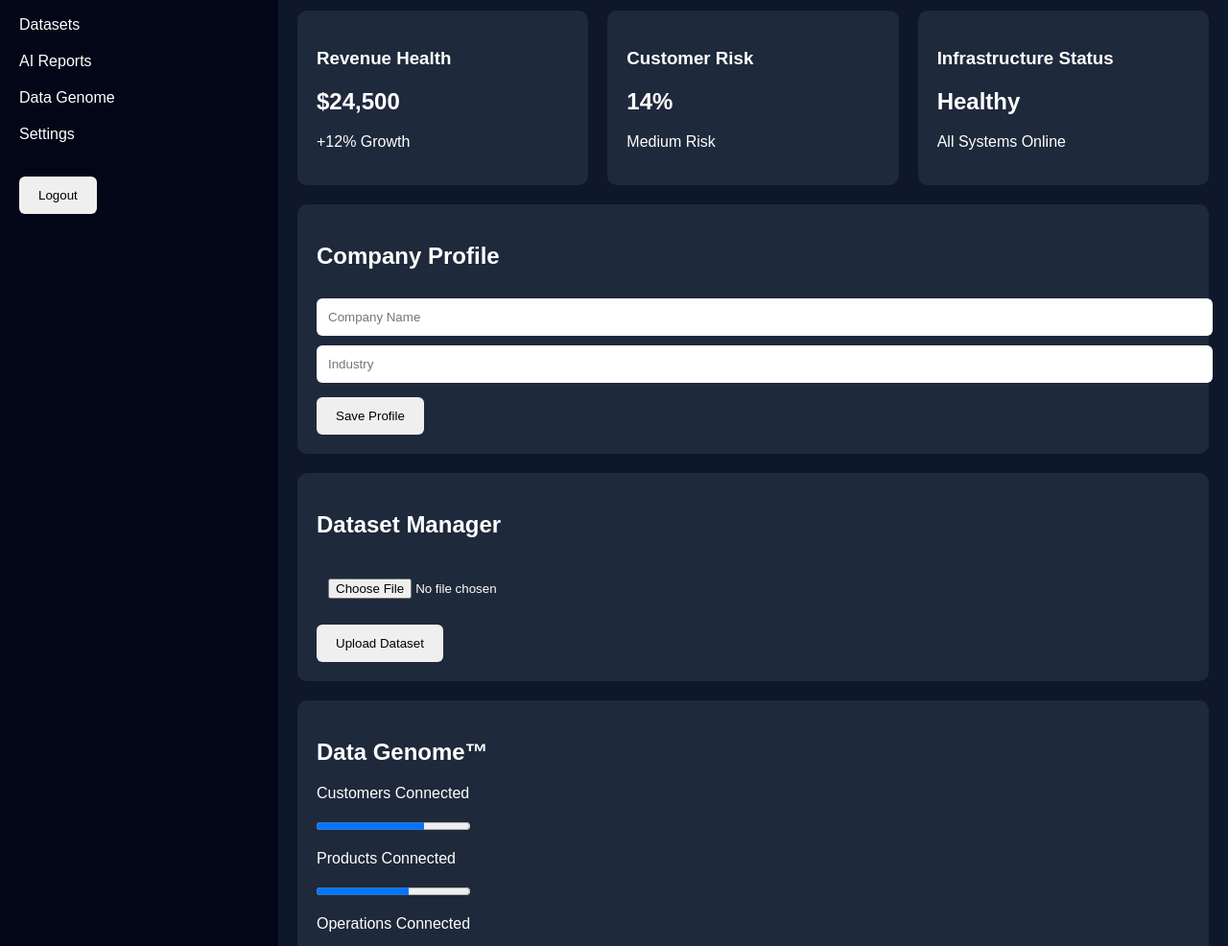
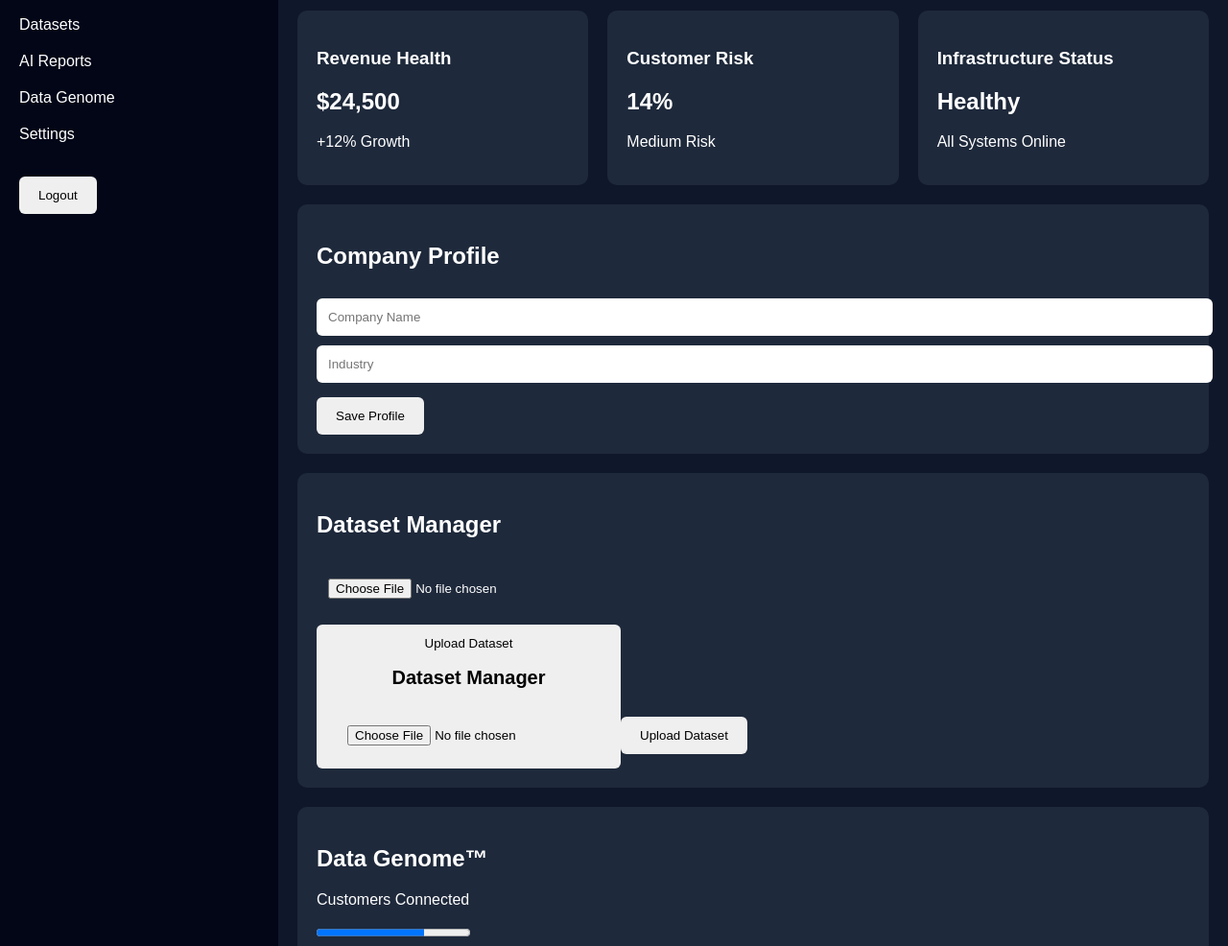
Before and after one commit to sixc213/Data-veritas-ai, a plain HTML site: page dashboard.html in a window 1280 px wide. Shown: the part 109-1095 px from the top of the page at 96% size. Drawn offline with nearby package versions, Linux system fonts and the light colour scheme.

Commit message:
Add dataset manager section to dashboard

```diff
--- a/dashboard.html
+++ b/dashboard.html
@@ -77,6 +77,18 @@
 
             <button>
                 Upload Dataset
+
+                <h2>Dataset Manager</h2>
+
+<input
+    type="file"
+    id="datasetFile">
+
+<button onclick="uploadDataset()">
+    Upload Dataset
+</button>
+
+<div id="datasetList"></div>
             </button>
 
         </div>
```
